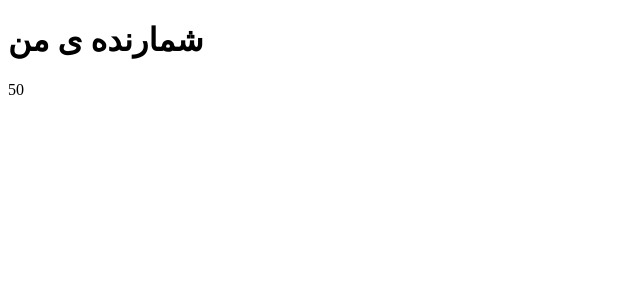
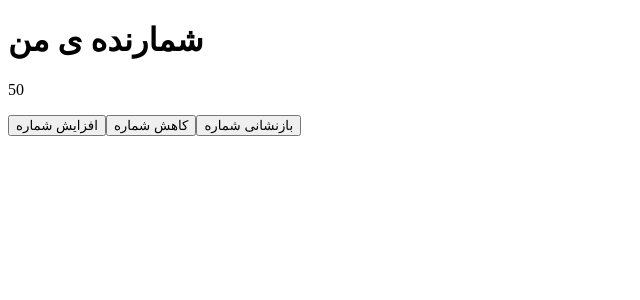
Before and after one commit to soranlotfi/React-project-start-up, a React (Create React App) app: page / in a window 1280 px wide. Shown: the top 300 px of the page, without its empty margins (0-640 px from the left). Built offline with nearby package versions, Linux system fonts and the light colour scheme.

Commit message:
event handling in functional components

```diff
--- a/src/App.js
+++ b/src/App.js
@@ -3,23 +3,24 @@ import{useState} from "react";
 
 const App =  ()=>{
     const [count ,setCount] = useState(50);
-    const changeCount = ()=>{
-        setCount(80)
+    const increaseCount = ()=>{
+        setCount(count+1)
     }
-
-    let arr = [1,2,3,4]
-    console.log( "before:" + arr)
-    arr=[arr[0],...arr.slice(3,4) , 10 ,15]
-    console.log("after:" + arr)
-
-
+    const decreaseCount = ()=>{
+        setCount(count-1)
+    }
+    const resetCount = ()=>{
+        setCount(50)
+    }
         return(
             <div>
                 <header>
                     <h1>شمارنده ی من </h1>
                 </header>
                 <p>{count}</p>
-
+                <button onClick={increaseCount}>افزایش شماره </button>
+                <button onClick={decreaseCount}>کاهش شماره </button>
+                <button onClick={resetCount}>بازنشانی شماره </button>
             </div>
         )
 }
```
